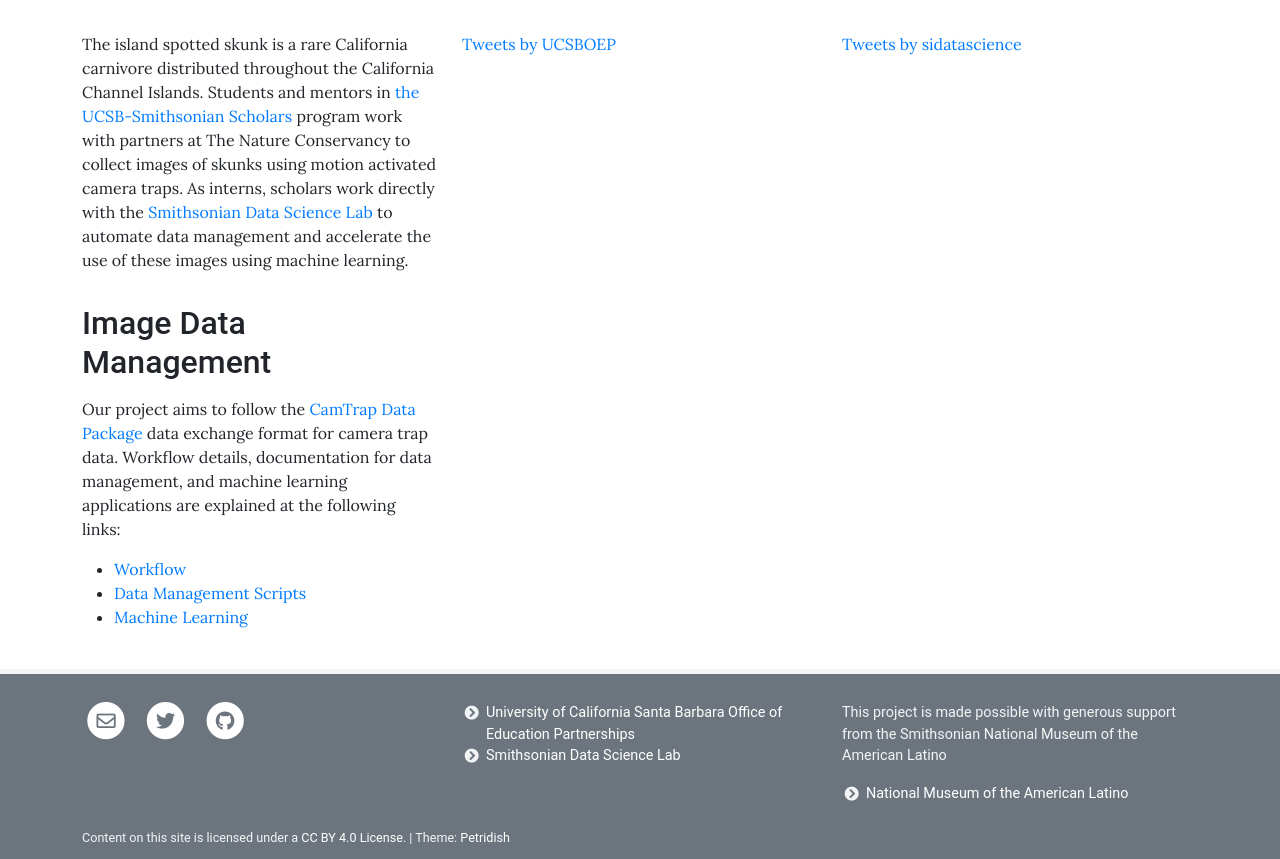
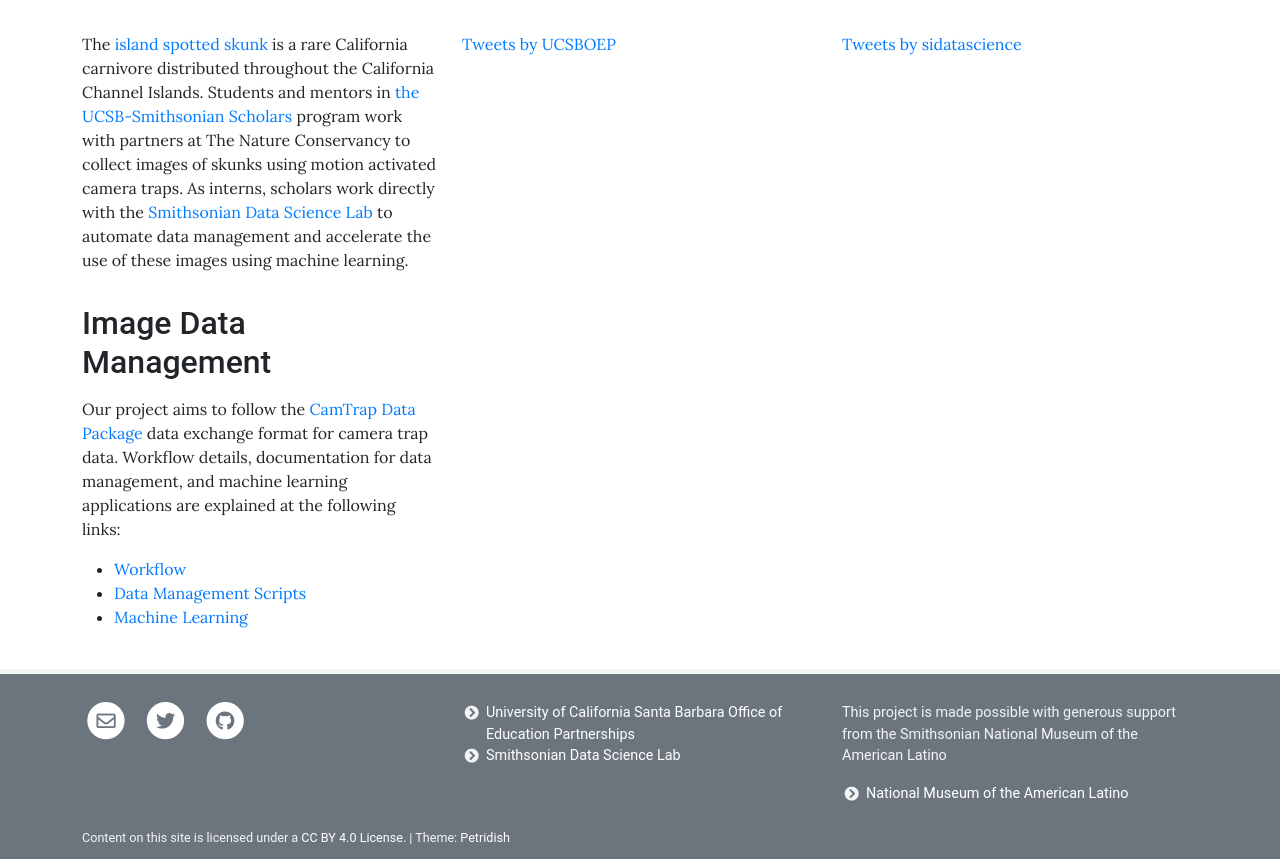
Before and after one commit to sidatasciencelab/UCSB-SI-skunks, a Jekyll site: the page built from pages/home.md, in a window 1280 px wide. Shown: the part 387-1246 px from the top of the page. Built offline with Jekyll 4.4.1, drawn with Linux system fonts in a browser that asks for light colours; comment, search, counter and statistics services are not loaded; part of the change alters nothing that is shown.

```diff
--- a/pages/home.md
+++ b/pages/home.md
@@ -6,7 +6,7 @@ background: /assets/theme/images/IMG_3247.jpg
 permalink: /
 ---
 
-The island spotted skunk is a rare California carnivore distributed throughout the California Channel Islands. Students and mentors in [the UCSB-Smithsonian Scholars](https://oep.ucsb.edu/programs/smithsonian-scholars-program) program work with partners at The Nature Conservancy to collect images of skunks using motion activated camera traps. As interns, scholars work directly with the [Smithsonian Data Science Lab](https://datascience.si.edu/) to automate data management and accelerate the use of these images using machine learning.
+The [island spotted skunk](https://www.islandspottedskunk.com/) is a rare California carnivore distributed throughout the California Channel Islands. Students and mentors in [the UCSB-Smithsonian Scholars](https://oep.ucsb.edu/programs/smithsonian-scholars-program) program work with partners at The Nature Conservancy to collect images of skunks using motion activated camera traps. As interns, scholars work directly with the [Smithsonian Data Science Lab](https://datascience.si.edu/) to automate data management and accelerate the use of these images using machine learning.
 
 ## Image Data Management
 
```
